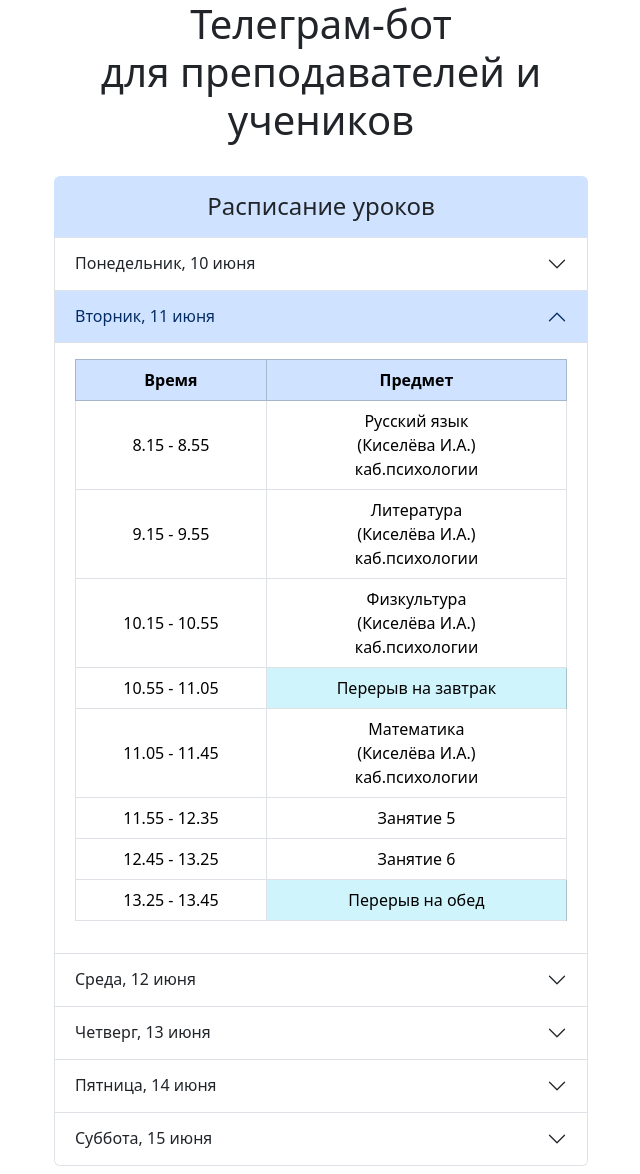
After one commit to Studio-Yandex-Practicum/Goodstart_telegram_bot, a Django app: template src/templates/schedule/pages/accordion-schedule.html in a window 1280 px wide. The commit adds this page. Shown: the whole page, without its empty margins (319-959 px from the left). Run offline with Django 5.2, Linux system fonts and the light colour scheme; the template is opened without the code that fills it, so the values that code supplies are empty; parts of the project's set-up code (start-up, migrations or seed data) failed here and were passed over; some libraries are stand-ins or nearby versions.

Commit message:
feat: Подготовил макет расписания (#113)

```diff
--- a/src/templates/registration/footer.html
+++ /dev/null
@@ -1,4 +0,0 @@
-{% load static %}
-<footer class="footer">
-
-</footer>
--- a/src/templates/registration/header.html
+++ /dev/null
@@ -1,4 +0,0 @@
-{% load static %}
-<header class="header-login">
-  <h1 align="center">Телеграм-бот <br/> для преподавателей и учеников</h1>
-</header>
--- a/src/templates/registration/registration_success.html
+++ b/src/templates/registration/registration_success.html
@@ -2,7 +2,7 @@
 {% load django_bootstrap5 %}
 
 {% block content %}
-    <div class="card" style="max-width: 550px">
+    <div class="card">
       <div class="card-header">
         <p>
           Данные успешно отправлены.
--- /dev/null
+++ b/src/templates/schedule/pages/accordion-schedule.html
@@ -0,0 +1,345 @@
+<!DOCTYPE html>
+<html lang="ru">
+  <head>
+    <meta charset="UTF-8" />
+    <title>Телеграм-бот для преподавателей и учеников</title>
+    {% load django_bootstrap5 %} {% bootstrap_css %}
+    <link href="../styles/accordion-schedule.css" rel="stylesheet">
+  </head>
+  <body>
+    <header>
+      <h1 class="text-center mx-auto mb-4" style="max-width: 550px">
+        Телеграм-бот <br> для преподавателей и учеников
+      </h1>
+    </header>
+    <main class="mx-auto p-2" style="max-width: 550px">
+      <div class="accordion" id="accordionExample">
+        <h2 class="accordion-header accordion-title" align="center">
+          Расписание уроков
+        </h2>
+        <div class="accordion-item" style="border-radius: 0">
+          <h3 class="accordion-header">
+            <button class="accordion-button collapsed" style="border-radius: 0" type="button" data-bs-toggle="collapse" data-bs-target="#collapseOne" aria-expanded="false" aria-controls="collapseOne">
+              Понедельник
+            </button>
+          </h3>
+          <div id="collapseOne" class="accordion-collapse collapse" data-bs-parent="#accordionExample">
+            <div class="accordion-body">
+              <table class="table text-center table-bordered align-middle">
+                <thead class="table-primary">
+                  <tr>
+                    <th scope="col">Время</th>
+                    <th scope="col">Предмет</th>
+                  </tr>
+                </thead>
+                <tbody>
+                  <tr>
+                    <td class="text-nowrap">8.15 - 8.55</td>
+                    <td>Русский язык <br> (Киселёва И.А.) <br> каб.психологии</td>
+                  </tr>
+                  <tr>
+                    <td class="text-nowrap">9.15 - 9.55</td>
+                    <td>Литература <br> (Киселёва И.А.) <br> каб.психологии</td>
+                  </tr>
+                  <tr>
+                    <td class="text-nowrap">10.15 - 10.55</td>
+                    <td>Физкультура <br> (Киселёва И.А.) <br> каб.психологии</td>
+                  </tr>
+                  <tr>
+                    <td class="text-nowrap">10.55 - 11.05</td>
+                    <td class="table-info">Перерыв на завтрак</td>
+                  </tr>
+                  <tr>
+                    <td class="text-nowrap">11.05 - 11.45</td>
+                    <td>Математика <br> (Киселёва И.А.) <br> каб.психологии</td>
+                  </tr>
+                  <tr>
+                    <td class="text-nowrap">11.55 - 12.35</td>
+                    <td>Занятие 5</td>
+                  </tr>
+                  <tr>
+                    <td class="text-nowrap">12.45 - 13.25</td>
+                    <td>Занятие 6</td>
+                  </tr>
+                  <tr>
+                    <td class="text-nowrap">13.25 - 13.45</td>
+                    <td class="table-info">Перерыв на обед</td>
+                  </tr>
+                </tbody>
+              </table>
+            </div>
+          </div>
+        </div>
+        <div class="accordion-item">
+          <h3 class="accordion-header">
+            <button class="accordion-button collapsed" type="button" data-bs-toggle="collapse" data-bs-target="#collapseTwo" aria-expanded="false" aria-controls="collapseTwo">
+              Вторник
+            </button>
+          </h3>
+          <div id="collapseTwo" class="accordion-collapse collapse" data-bs-parent="#accordionExample">
+            <div class="accordion-body">
+              <table class="table text-center table-bordered align-middle">
+                <thead class="table-primary">
+                  <tr>
+                    <th scope="col">Время</th>
+                    <th scope="col">Предмет</th>
+                  </tr>
+                </thead>
+                <tbody>
+                  <tr>
+                    <td class="text-nowrap">8.15 - 8.55</td>
+                    <td>Русский язык <br> (Киселёва И.А.) <br> каб.психологии</td>
+                  </tr>
+                  <tr>
+                    <td class="text-nowrap">9.15 - 9.55</td>
+                    <td>Литература <br> (Киселёва И.А.) <br> каб.психологии</td>
+                  </tr>
+                  <tr>
+                    <td class="text-nowrap">10.15 - 10.55</td>
+                    <td>Физкультура <br> (Киселёва И.А.) <br> каб.психологии</td>
+                  </tr>
+                  <tr>
+                    <td class="text-nowrap">10.55 - 11.05</td>
+                    <td class="table-info">Перерыв на завтрак</td>
+                  </tr>
+                  <tr>
+                    <td class="text-nowrap">11.05 - 11.45</td>
+                    <td>Математика <br> (Киселёва И.А.) <br> каб.психологии</td>
+                  </tr>
+                  <tr>
+                    <td class="text-nowrap">11.55 - 12.35</td>
+                    <td>Занятие 5</td>
+                  </tr>
+                  <tr>
+                    <td class="text-nowrap">12.45 - 13.25</td>
+                    <td>Занятие 6</td>
+                  </tr>
+                  <tr>
+                    <td class="text-nowrap">13.25 - 13.45</td>
+                    <td class="table-info">Перерыв на обед</td>
+                  </tr>
+                </tbody>
+              </table>
+            </div>
+          </div>
+        </div>
+        <div class="accordion-item">
+          <h3 class="accordion-header">
+            <button class="accordion-button collapsed" type="button" data-bs-toggle="collapse" data-bs-target="#collapseThree" aria-expanded="false" aria-controls="collapseThree">
+              Среда
+            </button>
+          </h3>
+          <div id="collapseThree" class="accordion-collapse collapse" data-bs-parent="#accordionExample">
+            <div class="accordion-body">
+              <table class="table text-center table-bordered align-middle">
+                <thead class="table-primary">
+                  <tr>
+                    <th scope="col">Время</th>
+                    <th scope="col">Предмет</th>
+                  </tr>
+                </thead>
+                <tbody>
+                  <tr>
+                    <td class="text-nowrap">8.15 - 8.55</td>
+                    <td>Русский язык <br> (Киселёва И.А.) <br> каб.психологии</td>
+                  </tr>
+                  <tr>
+                    <td class="text-nowrap">9.15 - 9.55</td>
+                    <td>Литература <br> (Киселёва И.А.) <br> каб.психологии</td>
+                  </tr>
+                  <tr>
+                    <td class="text-nowrap">10.15 - 10.55</td>
+                    <td>Физкультура <br> (Киселёва И.А.) <br> каб.психологии</td>
+                  </tr>
+                  <tr>
+                    <td class="text-nowrap">10.55 - 11.05</td>
+                    <td class="table-info">Перерыв на завтрак</td>
+                  </tr>
+                  <tr>
+                    <td class="text-nowrap">11.05 - 11.45</td>
+                    <td>Математика <br> (Киселёва И.А.) <br> каб.психологии</td>
+                  </tr>
+                  <tr>
+                    <td class="text-nowrap">11.55 - 12.35</td>
+                    <td>Занятие 5</td>
+                  </tr>
+                  <tr>
+                    <td class="text-nowrap">12.45 - 13.25</td>
+                    <td>Занятие 6</td>
+                  </tr>
+                  <tr>
+                    <td class="text-nowrap">13.25 - 13.45</td>
+                    <td class="table-info">Перерыв на обед</td>
+                  </tr>
+                </tbody>
+              </table>
+            </div>
+          </div>
+        </div>
+        <div class="accordion-item">
+          <h3 class="accordion-header">
+            <button class="accordion-button collapsed" type="button" data-bs-toggle="collapse" data-bs-target="#collapseFour" aria-expanded="false" aria-controls="collapseFour">
+              Четверг
+            </button>
+          </h3>
+          <div id="collapseFour" class="accordion-collapse collapse" data-bs-parent="#accordionExample">
+            <div class="accordion-body">
+              <table class="table text-center table-bordered align-middle">
+                <thead class="table-primary">
+                  <tr>
+                    <th scope="col">Время</th>
+                    <th scope="col">Предмет</th>
+                  </tr>
+                </thead>
+                <tbody>
+                  <tr>
+                    <td class="text-nowrap">8.15 - 8.55</td>
+                    <td>Русский язык <br> (Киселёва И.А.) <br> каб.психологии</td>
+                  </tr>
+                  <tr>
+                    <td class="text-nowrap">9.15 - 9.55</td>
+                    <td>Литература <br> (Киселёва И.А.) <br> каб.психологии</td>
+                  </tr>
+                  <tr>
+                    <td class="text-nowrap">10.15 - 10.55</td>
+                    <td>Физкультура <br> (Киселёва И.А.) <br> каб.психологии</td>
+                  </tr>
+                  <tr>
+                    <td class="text-nowrap">10.55 - 11.05</td>
+                    <td class="table-info">Перерыв на завтрак</td>
+                  </tr>
+                  <tr>
+                    <td class="text-nowrap">11.05 - 11.45</td>
+                    <td>Математика <br> (Киселёва И.А.) <br> каб.психологии</td>
+                  </tr>
+                  <tr>
+                    <td class="text-nowrap">11.55 - 12.35</td>
+                    <td>Занятие 5</td>
+                  </tr>
+                  <tr>
+                    <td class="text-nowrap">12.45 - 13.25</td>
+                    <td>Занятие 6</td>
+                  </tr>
+                  <tr>
+                    <td class="text-nowrap">13.25 - 13.45</td>
+                    <td class="table-info">Перерыв на обед</td>
+                  </tr>
+                </tbody>
+              </table>
+            </div>
+          </div>
+        </div>
+        <div class="accordion-item">
+          <h3 class="accordion-header">
+            <button class="accordion-button collapsed" type="button" data-bs-toggle="collapse" data-bs-target="#collapseFive" aria-expanded="false" aria-controls="collapseFive">
+              Пятница
+            </button>
+          </h3>
+          <div id="collapseFive" class="accordion-collapse collapse" data-bs-parent="#accordionExample">
+            <div class="accordion-body">
+              <table class="table text-center table-bordered align-middle">
+                <thead class="table-primary">
+                  <tr>
+                    <th scope="col">Время</th>
+                    <th scope="col">Предмет</th>
+                  </tr>
+                </thead>
+                <tbody>
+                  <tr>
+                    <td class="text-nowrap">8.15 - 8.55</td>
+                    <td>Русский язык <br> (Киселёва И.А.) <br> каб.психологии</td>
+                  </tr>
+                  <tr>
+                    <td class="text-nowrap">9.15 - 9.55</td>
+                    <td>Литература <br> (Киселёва И.А.) <br> каб.психологии</td>
+                  </tr>
+                  <tr>
+                    <td class="text-nowrap">10.15 - 10.55</td>
+                    <td>Физкультура <br> (Киселёва И.А.) <br> каб.психологии</td>
+                  </tr>
+                  <tr>
+                    <td class="text-nowrap">10.55 - 11.05</td>
+                    <td class="table-info">Перерыв на завтрак</td>
+                  </tr>
+                  <tr>
+                    <td class="text-nowrap">11.05 - 11.45</td>
+                    <td>Математика <br> (Киселёва И.А.) <br> каб.психологии</td>
+                  </tr>
+                  <tr>
+                    <td class="text-nowrap">11.55 - 12.35</td>
+                    <td>Занятие 5</td>
+                  </tr>
+                  <tr>
+                    <td class="text-nowrap">12.45 - 13.25</td>
+                    <td>Занятие 6</td>
+                  </tr>
+                  <tr>
+                    <td class="text-nowrap">13.25 - 13.45</td>
+                    <td class="table-info">Перерыв на обед</td>
+                  </tr>
+                </tbody>
+              </table>
+            </div>
+          </div>
+        </div>
+        <div class="accordion-item">
+          <h3 class="accordion-header">
+            <button class="accordion-button collapsed" type="button" data-bs-toggle="collapse" data-bs-target="#collapseSix" aria-expanded="false" aria-controls="collapseSix">
+              Суббота
+            </button>
+          </h3>
+          <div id="collapseSix" class="accordion-collapse collapse" data-bs-parent="#accordionExample">
+            <div class="accordion-body">
+              <table class="table text-center table-bordered align-middle">
+                <thead class="table-primary">
+                  <tr>
+                    <th scope="col">Время</th>
+                    <th scope="col">Предмет</th>
+                  </tr>
+                </thead>
+                <tbody>
+                  <tr>
+                    <td class="text-nowrap">8.15 - 8.55</td>
+                    <td>Русский язык <br> (Киселёва И.А.) <br> каб.психологии</td>
+                  </tr>
+                  <tr>
+                    <td class="text-nowrap">9.15 - 9.55</td>
+                    <td>Литература <br> (Киселёва И.А.) <br> каб.психологии</td>
+                  </tr>
+                  <tr>
+                    <td class="text-nowrap">10.15 - 10.55</td>
+                    <td>Физкультура <br> (Киселёва И.А.) <br> каб.психологии</td>
+                  </tr>
+                  <tr>
+                    <td class="text-nowrap">10.55 - 11.05</td>
+                    <td class="table-info">Перерыв на завтрак</td>
+                  </tr>
+                  <tr>
+                    <td class="text-nowrap">11.05 - 11.45</td>
+                    <td>Математика <br> (Киселёва И.А.) <br> каб.психологии</td>
+                  </tr>
+                  <tr>
+                    <td class="text-nowrap">11.55 - 12.35</td>
+                    <td>Занятие 5</td>
+                  </tr>
+                  <tr>
+                    <td class="text-nowrap">12.45 - 13.25</td>
+                    <td>Занятие 6</td>
+                  </tr>
+                  <tr>
+                    <td class="text-nowrap">13.25 - 13.45</td>
+                    <td class="table-info">Перерыв на обед</td>
+                  </tr>
+                </tbody>
+              </table>
+            </div>
+          </div>
+        </div>
+      </div>
+    </main>
+    <footer class="footer"></footer>
+    <script src="https://telegram.org/js/telegram-web-app.js"></script>
+    {% bootstrap_javascript %}
+    <script src="../scripts/accordion-schedule.js"></script>
+  </body>
+</html>
--- /dev/null
+++ b/src/templates/schedule/styles/accordion-schedule.css
@@ -0,0 +1,17 @@
+.accordion-button {
+  background-color: #fff;
+  box-shadow: none;
+}
+
+.accordion-button:hover,
+.accordion-button:focus {
+  box-shadow: none;
+}
+
+.accordion-title {
+  font-size: 1.5rem;
+  padding: 1rem 1.25rem;
+  background-color: #cfe2ff;
+  border-top-right-radius: 0.375rem;
+  border-top-left-radius: 0.375rem;
+}
```
Also changed, not shown: src/templates/registration/base.html (+19 -7 lines), src/templates/registration/registration_form.html (+4 -3 lines), src/templates/schedule/scripts/accordion-schedule.js (added, +65 -0 lines).
